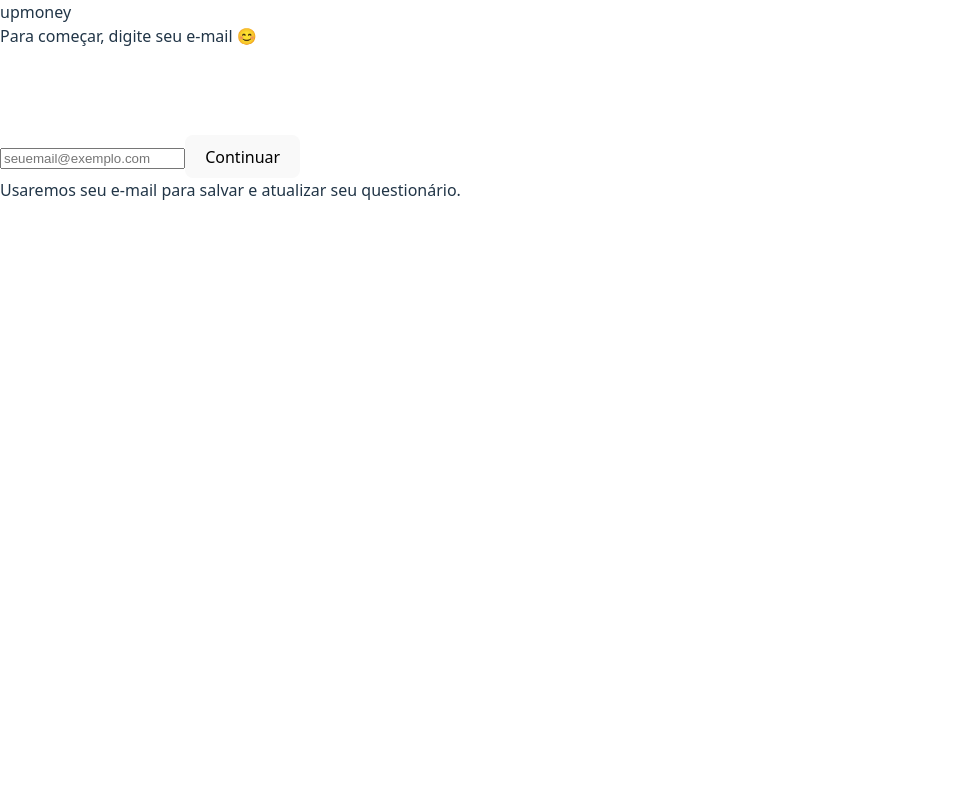
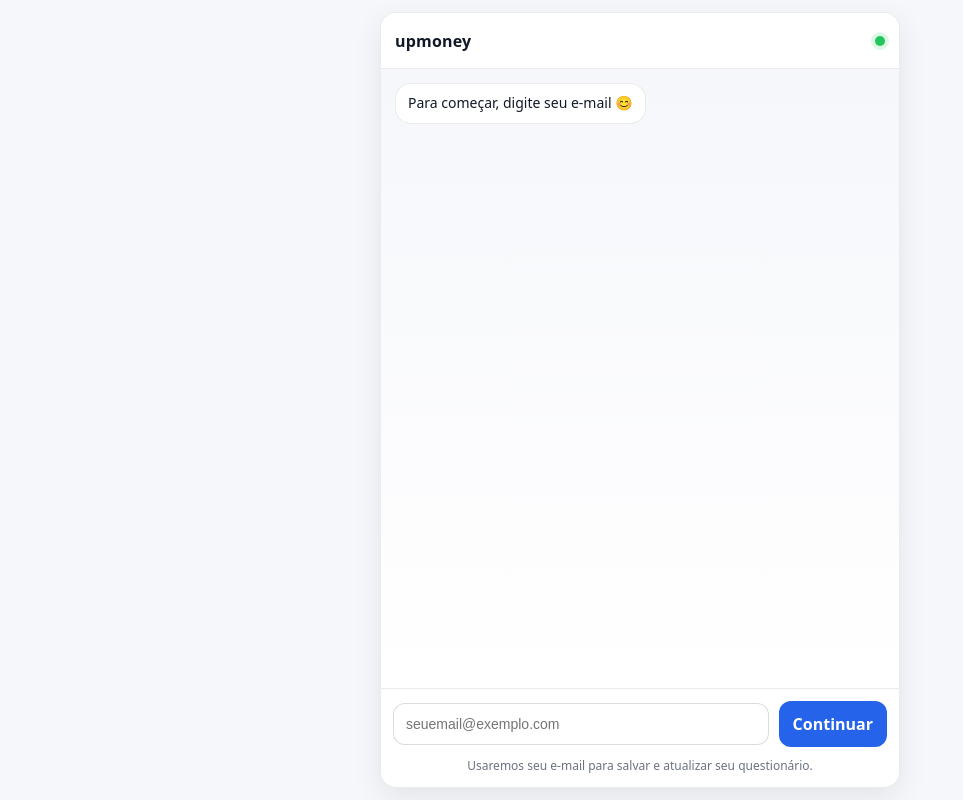
Before and after one commit to eszbrasil-create/onboarding-upmoney, a React (Vite) app: page / in a window 1280 px wide. Shown: the whole page, without its empty margins (0-963 px from the left). Built offline with nearby package versions, Linux system fonts and the light colour scheme.

Commit message:
sua mensagem

```diff
--- a/src/App.css
+++ b/src/App.css
@@ -1,7 +1,14 @@
 /* ===== Reset / Base ===== */
-html,
-body,
-#root {
+:root {
+  --bg: #f6f7fb;
+  --card: #ffffff;
+  --border: rgba(0,0,0,0.08);
+  --text: #111827;
+  --muted: #6b7280;
+  --primary: #2563eb;
+}
+
+html, body, #root {
   width: 100%;
   height: 100%;
   margin: 0;
@@ -14,54 +21,248 @@
   box-sizing: border-box;
 }
 
-/* Evita vazamento horizontal (URLs, botões, etc.) */
 body {
   overflow-x: hidden;
+  background: var(--bg);
+  color: var(--text);
+  -webkit-text-size-adjust: 100%;
 }
 
-/* ✅ IMPORTANTE: remove o "container centralizado" do template do Vite */
+/* Vite template remove */
 #root {
-  max-width: none;   /* antes era 1280px */
-  margin: 0;         /* antes era auto */
-  padding: 0;        /* antes era 2rem */
-  text-align: left;  /* melhor para chat */
+  max-width: none;
+  margin: 0;
+  padding: 0;
+  text-align: left;
 }
 
-/* ===== Mantive classes do template só pra não quebrar se ainda existir algum uso ===== */
-.logo {
-  height: 6em;
-  padding: 1.5em;
-  will-change: filter;
-  transition: filter 300ms;
+/* ===== Layout principal ===== */
+.page {
+  width: 100%;
+  height: 100dvh;      /* ✅ mobile moderno */
+  min-height: 100dvh;
+  background: var(--bg);
+
+  /* Centraliza no desktop, 100% no mobile */
+  display: flex;
+  justify-content: center;
+  align-items: stretch;
+
+  padding:
+    max(12px, env(safe-area-inset-top))
+    max(12px, env(safe-area-inset-right))
+    max(12px, env(safe-area-inset-bottom))
+    max(12px, env(safe-area-inset-left));
 }
 
-.logo:hover {
-  filter: drop-shadow(0 0 2em #646cffaa);
+/* Card que vira “tela inteira” no celular */
+.phone {
+  width: 100%;
+  max-width: 520px;      /* desktop */
+  height: 100%;
+  background: var(--card);
+  border: 1px solid var(--border);
+  border-radius: 16px;
+  overflow: hidden;
+
+  display: flex;
+  flex-direction: column;
+
+  /* ✅ CRÍTICO para o scroll interno funcionar */
+  min-height: 0;
+
+  box-shadow: 0 10px 30px rgba(0,0,0,0.08);
 }
 
-.logo.react:hover {
-  filter: drop-shadow(0 0 2em #61dafbaa);
-}
-
-@keyframes logo-spin {
-  from {
-    transform: rotate(0deg);
+/* Em telas muito pequenas, ocupa 100% sem borda arredondada (fica mais “app”) */
+@media (max-width: 520px) {
+  .page {
+    padding: env(safe-area-inset-top) env(safe-area-inset-right)
+             env(safe-area-inset-bottom) env(safe-area-inset-left);
   }
-  to {
-    transform: rotate(360deg);
+  .phone {
+    border-radius: 0;
+    border-left: none;
+    border-right: none;
+    max-width: none;
   }
 }
 
-@media (prefers-reduced-motion: no-preference) {
-  a:nth-of-type(2) .logo {
-    animation: logo-spin infinite 20s linear;
-  }
+/* ===== Topbar ===== */
+.topbar {
+  flex: 0 0 auto;
+  height: 56px;
+  display: flex;
+  align-items: center;
+  justify-content: space-between;
+  padding: 0 14px;
+  border-bottom: 1px solid var(--border);
+  background: rgba(255,255,255,0.92);
+  backdrop-filter: blur(10px);
 }
 
-.card {
-  padding: 2em;
+.brand {
+  font-weight: 800;
+  letter-spacing: 0.2px;
 }
 
-.read-the-docs {
-  color: #888;
+.dot {
+  width: 10px;
+  height: 10px;
+  background: #22c55e;
+  border-radius: 50%;
+  box-shadow: 0 0 0 4px rgba(34,197,94,0.15);
 }
+
+/* ===== Chat area ===== */
+.chat {
+  flex: 1 1 auto;
+  min-height: 0;        /* ✅ CRÍTICO */
+  overflow-y: auto;
+  overflow-x: hidden;
+
+  padding: 14px;
+  background: linear-gradient(180deg, #f6f7fb 0%, #ffffff 100%);
+
+  -webkit-overflow-scrolling: touch;
+}
+
+.typing {
+  font-size: 12px;
+  color: var(--muted);
+  padding: 8px 2px 0;
+}
+
+/* ===== Linhas e balões ===== */
+.row {
+  display: flex;
+  margin-bottom: 10px;
+}
+
+.rowBot {
+  justify-content: flex-start;
+}
+
+.rowUser {
+  justify-content: flex-end;
+}
+
+.bubble {
+  max-width: 86%;
+  padding: 10px 12px;
+  border-radius: 16px;
+  font-size: 14px;
+  line-height: 1.35;
+  word-break: break-word;
+  border: 1px solid var(--border);
+  animation: fadeSlideIn 160ms ease-out;
+}
+
+.bubble.bot {
+  background: #ffffff;
+  color: var(--text);
+}
+
+.bubble.user {
+  background: var(--primary);
+  color: white;
+  border: 1px solid rgba(37,99,235,0.25);
+  box-shadow: 0 8px 18px rgba(37,99,235,0.16);
+}
+
+/* ===== Painel inferior (respostas/email) ===== */
+.panel {
+  position: sticky;     /* ✅ fica preso embaixo sem quebrar o scroll */
+  bottom: 0;
+  left: 0;
+  right: 0;
+
+  flex: 0 0 auto;
+  border-top: 1px solid var(--border);
+  background: rgba(255,255,255,0.96);
+  backdrop-filter: blur(10px);
+
+  padding: 12px;
+
+  /* Safe area iPhone (gestos) */
+  padding-bottom: max(12px, env(safe-area-inset-bottom));
+}
+
+/* Botões “chips” */
+.options {
+  display: flex;
+  flex-wrap: wrap;
+  gap: 10px;
+  justify-content: center;
+}
+
+/* ✅ Faz o chip quebrar linha e não estourar */
+.pillBtn,
+.linkBtn {
+  max-width: 100%;
+  white-space: normal;
+  text-align: center;
+
+  padding: 12px 14px;
+  border-radius: 999px;
+  font-weight: 700;
+  font-size: 13px;
+
+  border: 1px solid rgba(0,0,0,0.14);
+  background: #fff;
+  cursor: pointer;
+
+  transition: transform 90ms ease, opacity 90ms ease;
+}
+.pillBtn:active,
+.linkBtn:active {
+  transform: scale(0.98);
+  opacity: 0.9;
+}
+
+.linkBtn {
+  background: #111827;
+  color: #fff;
+  border: none;
+}
+
+/* ===== Email input ===== */
+.emailBox {
+  display: flex;
+  gap: 10px;
+  align-items: center;
+}
+
+.emailInput {
+  flex: 1;
+  min-width: 0;
+  padding: 12px 12px;
+  border-radius: 12px;
+  border: 1px solid rgba(0,0,0,0.14);
+  outline: none;
+  font-size: 14px;
+}
+
+.primaryBtn {
+  padding: 12px 14px;
+  border-radius: 12px;
+  border: none;
+  background: var(--primary);
+  color: white;
+  font-weight: 800;
+  cursor: pointer;
+  white-space: nowrap;
+}
+
+.hint {
+  margin-top: 10px;
+  font-size: 12px;
+  color: var(--muted);
+  text-align: center;
+}
+
+/* ===== Anim ===== */
+@keyframes fadeSlideIn {
+  from { opacity: 0; transform: translateY(6px); }
+  to   { opacity: 1; transform: translateY(0); }
+}
```
